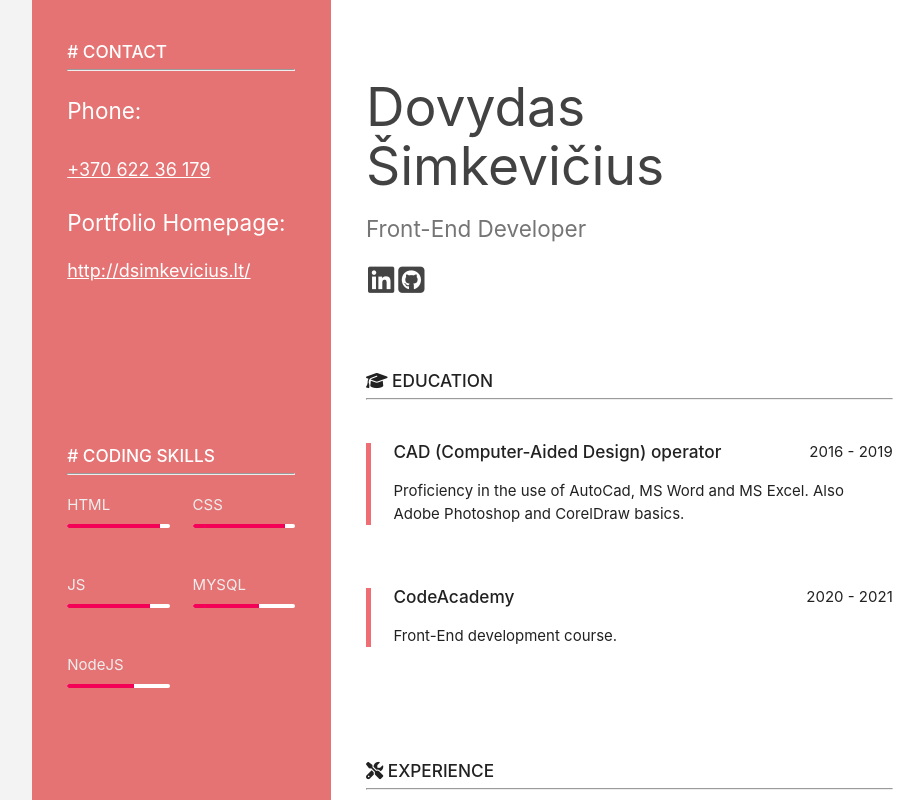
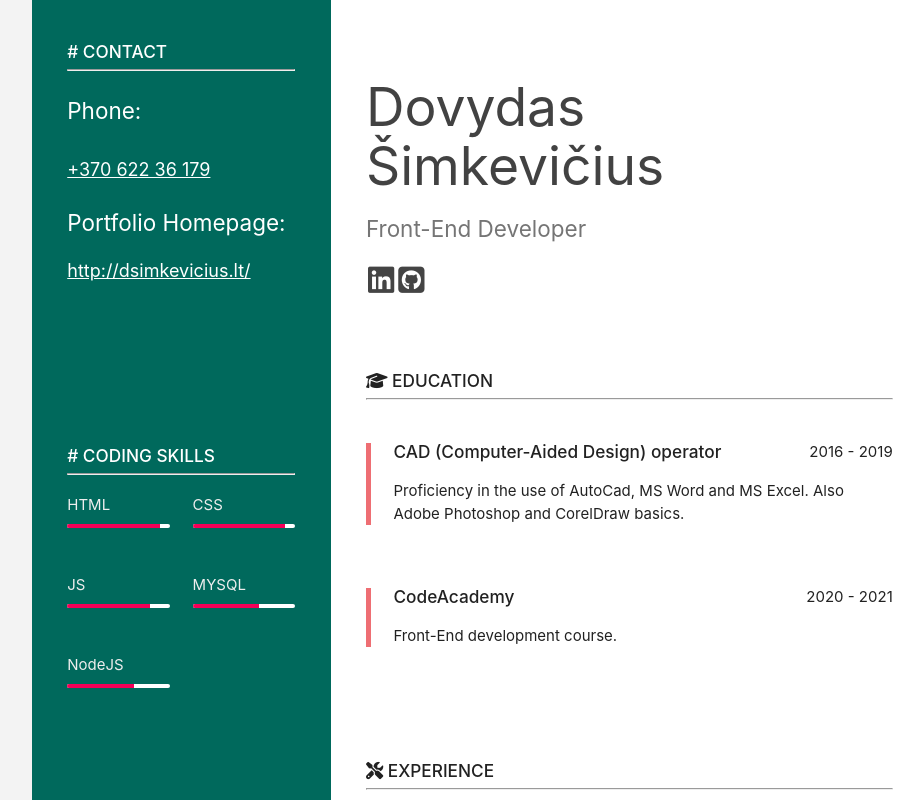
Before and after one commit to DSimkevicius/react-cv, a React (Create React App) app: page / in a window 1280 px wide. Shown: the top 800 px of the page, without its empty margins (160-1083 px from the left). Built offline with nearby package versions, Linux system fonts and the light colour scheme.

Commit message:
changed colors

```diff
--- a/src/components/pages/Home.jsx
+++ b/src/components/pages/Home.jsx
@@ -11,7 +11,7 @@ export default class Home extends Component {
     return (
       <section>
         <div className="row sameHeight">
-          <div className="col s12 m12 l4 red lighten-2 sameHeight_child">
+          <div className="col s12 m12 l4 teal darken-3 sameHeight_child">
             <Profile />
             <Contact />
             <Skills />
--- a/src/components/pages/contact/Contact.jsx
+++ b/src/components/pages/contact/Contact.jsx
@@ -4,7 +4,7 @@ export default class Contact extends Component {
   render() {
     return (
       <div>
-        <div className="card red lighten-2 z-depth-0">
+        <div className="card teal darken-3 z-depth-0">
           <div className="card-content lefty">
             <h6 className="white-text">
               <strong># CONTACT</strong>
--- a/src/components/pages/profile/Profile.jsx
+++ b/src/components/pages/profile/Profile.jsx
@@ -4,7 +4,7 @@ export default class Profile extends Component {
   render() {
     return (
       <div>
-        <div className="card red lighten-2 z-depth-0 hide-on-large-only">
+        <div className="card teal darken-3 z-depth-0 hide-on-large-only">
           <div className="card-content center social">
             <h2 className="grey-text text-lighten-3">
               <strong>Dovydas Šimkevičius</strong>
--- a/src/components/pages/skills/Skills.jsx
+++ b/src/components/pages/skills/Skills.jsx
@@ -4,7 +4,7 @@ export default class Skills extends Component {
   render() {
     return (
       <div>
-        <div className="card red lighten-2 z-depth-0">
+        <div className="card teal darken-3 z-depth-0">
           <div className="card-content">
             <h6 className="white-text">
               <strong># CODING SKILLS</strong>
```
